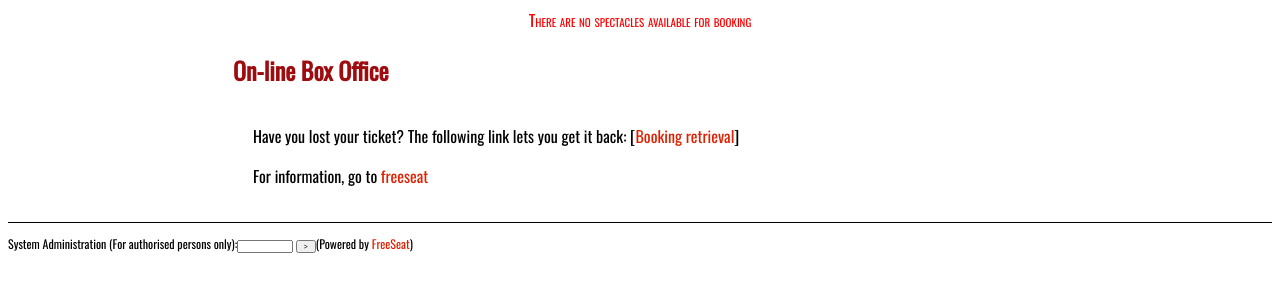
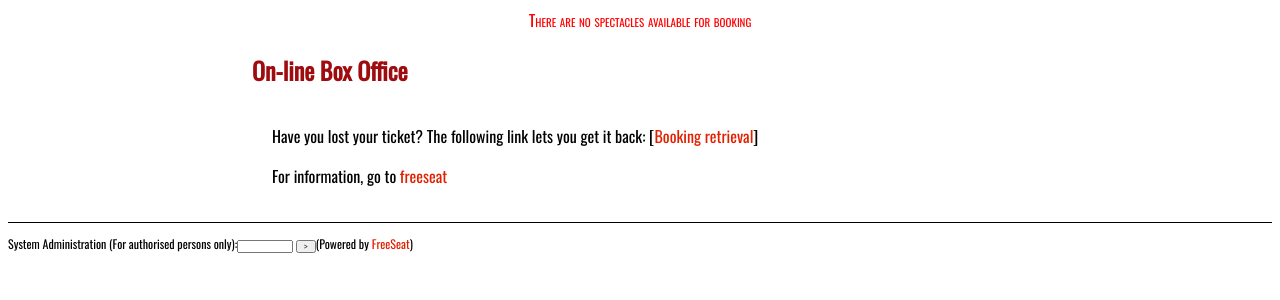
Before and after one commit to gibbonsbite/freeseat-mod, a PHP site: page /index.php in a window 1280 px wide. Shown: the top 300 px of the page. Run offline with PHP 8.4, Linux system fonts and the light colour scheme; data that the repository does not hold is empty; some libraries are stand-ins or nearby versions.

Commit message:
Added wide div and centered both main divs

```diff
--- a/style/general.css
+++ b/style/general.css
@@ -227,7 +227,19 @@ div.image-selection{
 
 div.narrow {
 /*    background:  url(reservations/affiche.jpeg) no-repeat; */
-    padding-left: 213px;
+position: relative;
+width: 800px;
+    margin-left:auto;
+	margin-right:auto;
+/*    float: right; */
+}
+
+div.wide {
+/*    background:  url(reservations/affiche.jpeg) no-repeat; */
+position: relative;
+width: 1000px;
+    margin-left:auto;
+	margin-right:auto;
 /*    float: right; */
 }
 
```
